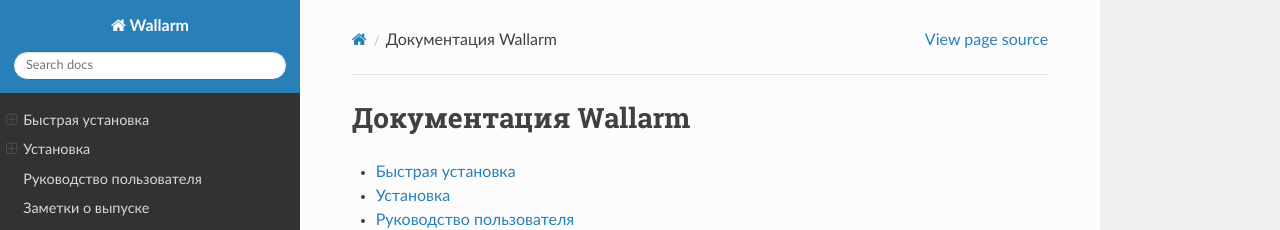
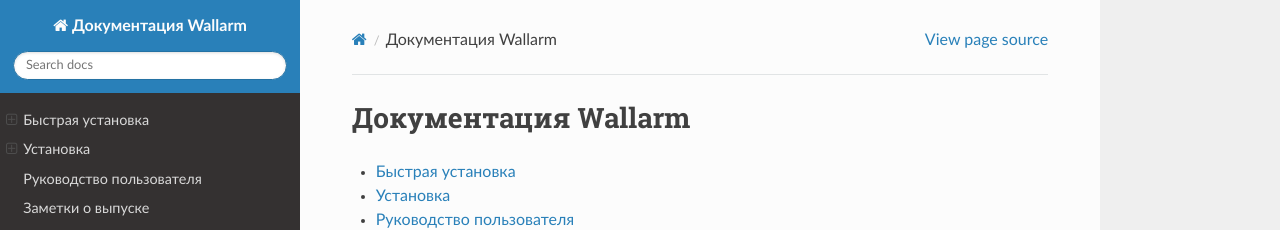
Before and after one commit to akegaviar/wallarm, a Sphinx documentation site: the page built from docs/source/index.rst, in a window 1280 px wide. Shown: the top 230 px of the page. Built offline with Sphinx 7.4.7 and the Read the Docs theme 2.0.0, drawn with Linux system fonts in a browser that asks for light colours; pages that are not in the unit, such as notebooks, are missing from menus.

Commit message:
Change project name to "Документация Wallarm"

```diff
--- a/docs/source/conf.py
+++ b/docs/source/conf.py
@@ -45,7 +45,7 @@
 master_doc = 'index'
 
 # General information about the project.
-project = u'Wallarm'
+project = u'Документация Wallarm'
 copyright = u'2017, Wallarm'
 author = u'Evgeny Konstantinov'
 
```
